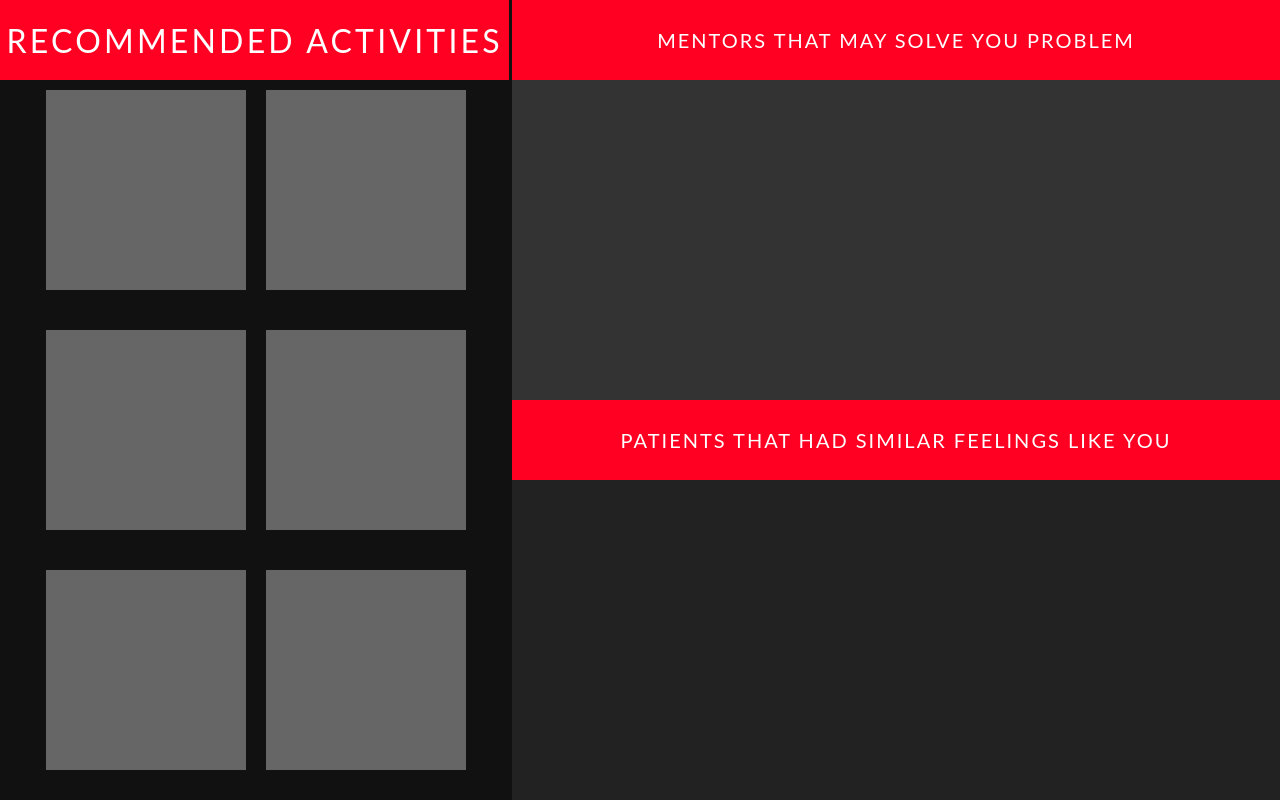
After one commit to ashish0910/uhack, a PHP site: page /dashboard.html in a window 1280 px wide. The commit adds this page. Run offline with PHP 8.4, Linux system fonts and the light colour scheme.

Commit message:
activity added

```diff
--- a/css/dashboard.css
+++ b/css/dashboard.css
@@ -11,8 +11,9 @@ body{
 
 .activities-container{
   display:flex;
+  flex-direction: column;
   flex-wrap: wrap;
-  width:46%;
+  width:40%;
   height:100%;
   background-color:#111;
 }
@@ -25,7 +26,6 @@ body{
   height:10vh;
   color:white;
   background-color:rgb(255, 0, 34);
-  border-right: 4px solid #111;
   /* background-image: linear-gradient(to right, rgb(206, 0, 27) ,rgb(255, 1, 35)); */
   font-family: Lato,'sans-serif';
   font-size: 32px;
@@ -41,8 +41,26 @@ body{
   }
 }
 
+.activities{
+  display:flex;
+  flex-wrap: wrap;
+  justify-content: center;
+  /* align-items: center; */
+  /* background-color: green; */
+  width:100%;
+  height: 90vh;
+  overflow: auto;
+}
+
+.activity{
+  width:200px;
+  height: 200px;
+  background: #666;
+  margin: 10px;
+}
+
 .sub-dashboard{
-  width:54%;
+  width:60%;
   display: flex;
   flex-direction: column;
 }
@@ -56,5 +74,5 @@ body{
 .others{
   display: flex;
   height: 50%;
-  background-color:#555;
+  background-color:#222;
 }
--- /dev/null
+++ b/dashboard.html
@@ -0,0 +1,33 @@
+<!DOCTYPE html>
+<html lang="en">
+<head>
+  <meta charset="UTF-8">
+  <meta name="viewport" content="width=device-width, initial-scale=1.0">
+  <meta http-equiv="X-UA-Compatible" content="ie=edge">
+  <title>Document</title>
+  <link rel="stylesheet" href="css/dashboard.css">
+</head>
+<body>
+  <div class="dashboard-container">
+    <div class="activities-container">
+      <div class="activities-heading" style="width:99.5%;">Recommended activities</div>
+      <div class="activities">
+        <div class="activity"></div>
+        <div class="activity"></div>
+        <div class="activity"></div>
+        <div class="activity"></div>
+        <div class="activity"></div>
+        <div class="activity"></div>
+      </div>
+    </div>
+    <div class="sub-dashboard">
+      <div class="video-container" style="z-index: 1">
+        <div class="activities-heading" style="animation-delay: 0.5s; font-size: 20px;">Mentors that may solve you problem</div>
+      </div>
+      <div class="others">
+        <div class="activities-heading" style="animation-delay: 0.7s; font-size: 20px;">Patients that had similar feelings like you</div>
+      </div>
+    </div>
+  </div>
+</body>
+</html>
```
Also changed, not shown: dashboard.php (deleted, +0 -28 lines).
